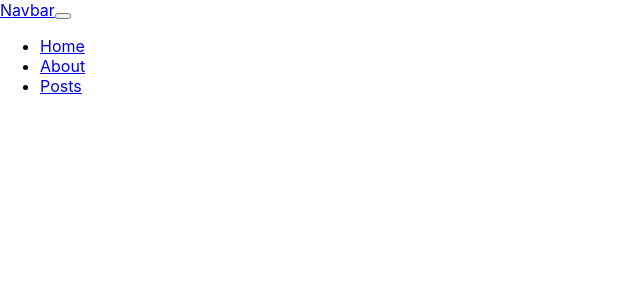
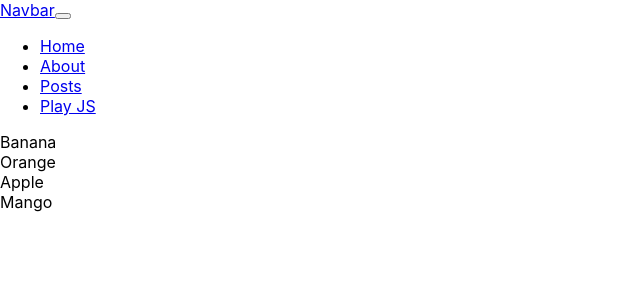
Before and after one commit to ihorduchenko/learn-react, a React (Create React App) app: page /play-js in a window 1280 px wide. Shown: the top 300 px of the page, without its empty margins (0-640 px from the left). Built offline with nearby package versions, Linux system fonts and the light colour scheme; the HTML template or start-up script is replaced by a standard one.

Commit message:
JS Arrays learn

```diff
--- a/src/App.js
+++ b/src/App.js
@@ -6,6 +6,7 @@ import Main from './components/main';
 import About from './components/about';
 import Posts from './components/posts';
 import Post from './components/post';
+import PlayJs from "./components/play-js";
 
 class App extends Component {
   render() {
@@ -18,6 +19,7 @@ class App extends Component {
             <Route exact path={'/about'} component={About}/>
             <Route exact path={'/posts'} component={Posts}/>
             <Route exact path={'/posts/:slug'} component={Post}/>
+            <Route exact path={'/play-js'} component={PlayJs}/>
           </Switch>
         </main>
       </React.Fragment>
--- a/src/components/header.js
+++ b/src/components/header.js
@@ -20,6 +20,9 @@ class Header extends Component{
             <li className="nav-item">
               <NavLink className="nav-link" to="/posts">Posts</NavLink>
             </li>
+            <li className="nav-item">
+              <NavLink className="nav-link" to="/play-js">Play JS</NavLink>
+            </li>
           </ul>
         </div>
       </nav>
--- /dev/null
+++ b/src/components/play-js.js
@@ -0,0 +1,31 @@
+import React, {Component} from 'react';
+
+class PlayJs extends Component {
+  componentWillMount() {
+
+  }
+
+  render() {
+    let fruits = ["Banana", "Orange", "Apple", "Mango"];
+    let mapping = Array.prototype.map;
+
+    let cold = ['autumn', 'winter'];
+    let warm = ['spring', 'summer'];
+
+    console.log([...cold, ...warm]);
+
+    cold.push(...warm);
+    console.log(cold);
+
+
+    return (
+      <div className="container">
+        <div className="py-5">
+          {mapping.call(fruits, (fruit, i) => <div key={i}>{fruit}</div>)}
+        </div>
+      </div>
+    )
+  }
+}
+
+export default PlayJs;
```
